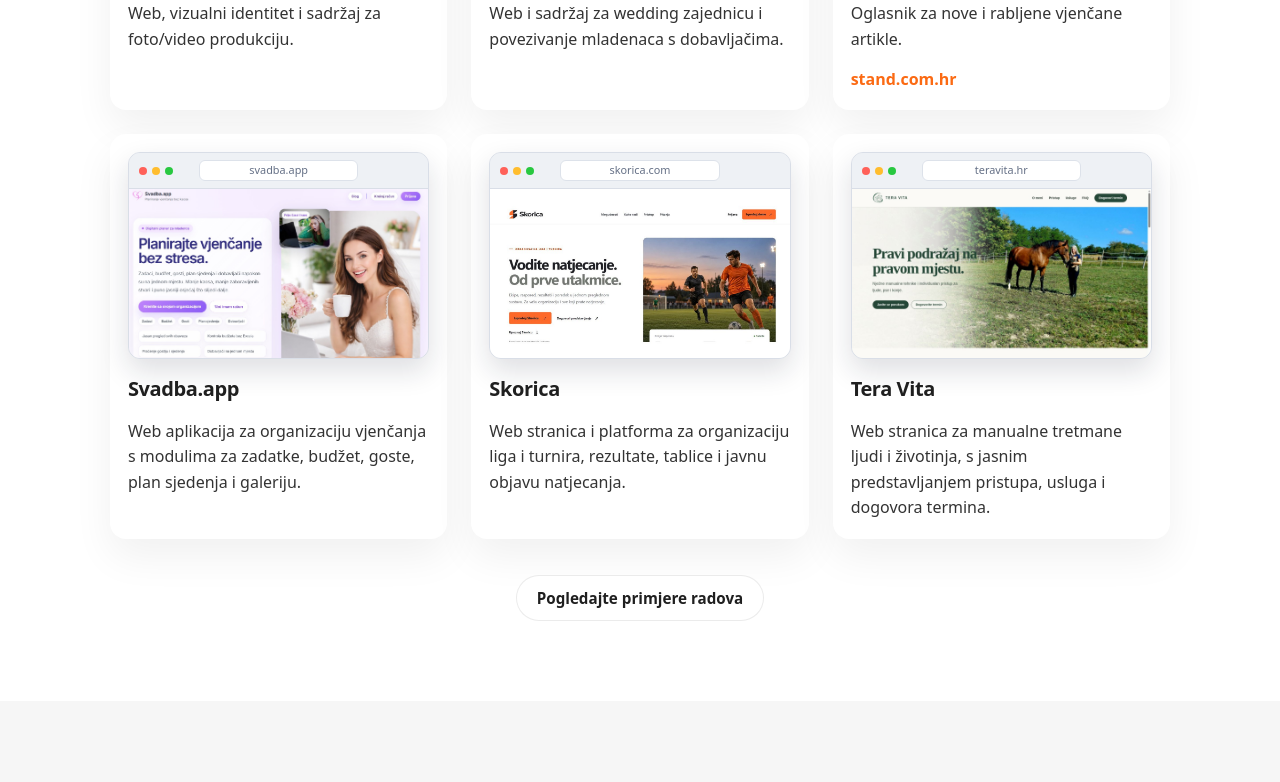
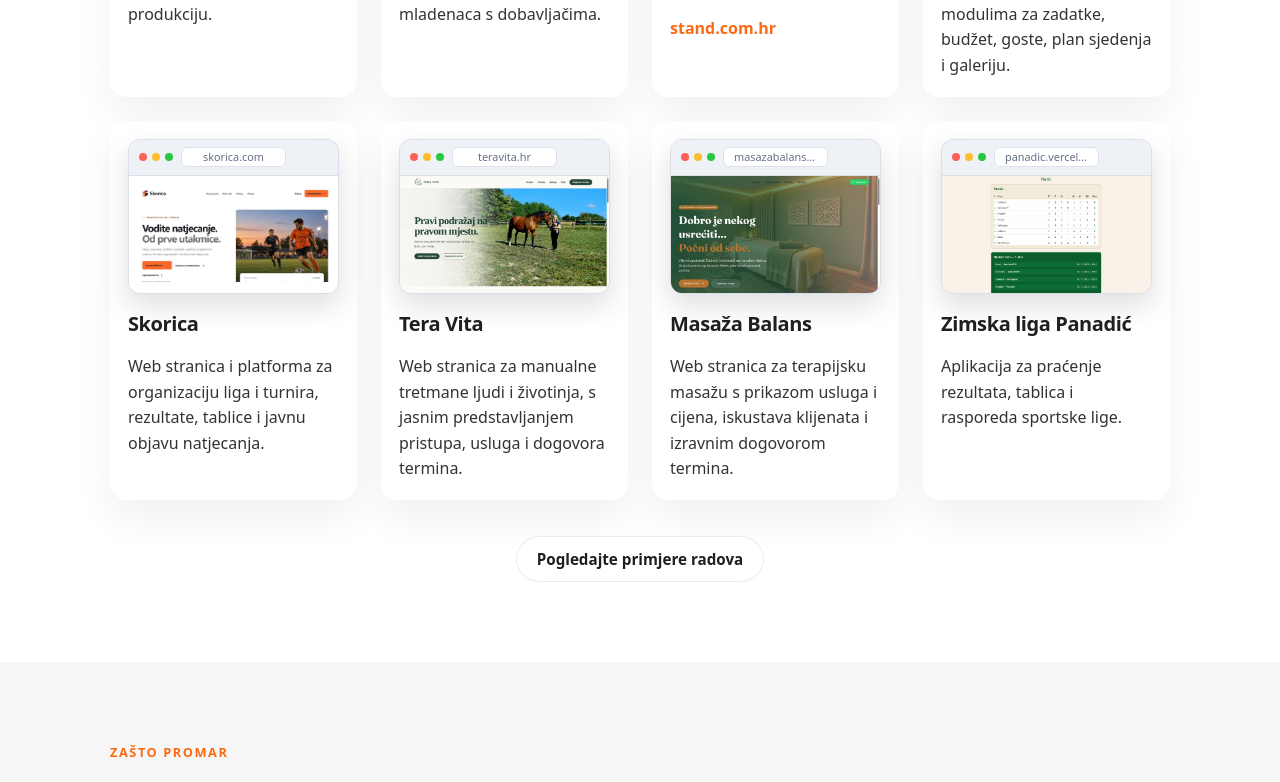
Before and after one commit to Ren0g/promar, a Next.js app: page / in a window 1280 px wide. Shown: the part 3721-4503 px from the top of the page. Built offline with nearby package versions, Linux system fonts and the light colour scheme.

Commit message:
Prikaži osam radova u dva reda na naslovnici

```diff
--- a/app/globals.css
+++ b/app/globals.css
@@ -420,6 +420,16 @@ p {
   word-break: break-word;
 }
 
+@media (min-width: 993px) {
+  .home-references-grid {
+    grid-template-columns: repeat(4, minmax(0, 1fr));
+  }
+
+  .home-references-grid .reference-browser-bar {
+    grid-template-columns: 34px minmax(0, 1fr) 34px;
+  }
+}
+
 .about-highlight {
   margin-top: 20px;
   padding: 18px 20px;
--- a/app/page.jsx
+++ b/app/page.jsx
@@ -223,7 +223,7 @@ export default function HomePage() {
             subtitle="Prikazujemo projekte i platforme kroz koje se vidi pristup strukturi, dizajnu, sadržaju i funkcionalnostima — od prezentacijskih stranica do web aplikacija."
           />
 
-          <div className="references-grid">
+          <div className="references-grid home-references-grid">
             <div className="reference-card">
               <ReferenceMockup
                 src="/images/reference-fotqa.jpg"
@@ -297,6 +297,29 @@ export default function HomePage() {
                 predstavljanjem pristupa, usluga i dogovora termina.
               </p>
             </div>
+
+            <div className="reference-card">
+              <ReferenceMockup
+                src="/images/reference-masaza-balans.jpg"
+                alt="Masaža Balans primjer web stranice"
+                url="masazabalans.hr"
+              />
+              <h3>Masaža Balans</h3>
+              <p>
+                Web stranica za terapijsku masažu s prikazom usluga i cijena,
+                iskustava klijenata i izravnim dogovorom termina.
+              </p>
+            </div>
+
+            <div className="reference-card">
+              <ReferenceMockup
+                src="/images/reference-panadic.jpg"
+                alt="Zimska liga Panadić primjer aplikacije"
+                url="panadic.vercel.app"
+              />
+              <h3>Zimska liga Panadić</h3>
+              <p>Aplikacija za praćenje rezultata, tablica i rasporeda sportske lige.</p>
+            </div>
           </div>
 
           <div className="section-cta-centered">
```
